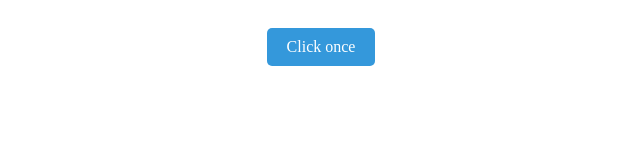
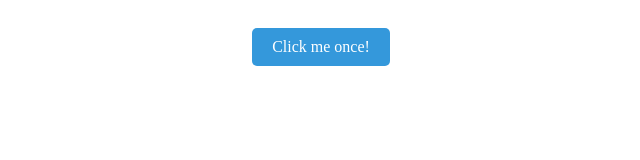
Before and after one commit to techie-bro/techie-bro.github.io, a plain HTML site: page index.html in a window 1280 px wide. Shown: the whole page, without its empty margins (319-959 px from the left). Drawn offline with Linux system fonts and the light colour scheme.

Commit message:
Add files via upload

```diff
--- a/index.html
+++ b/index.html
@@ -25,7 +25,7 @@
   </head>
   <body>
     <div class="container">
-      <a href="https://www.google.com" class="button">Click  once</a>
+      <a href="https://www.google.com" class="button">Click me once!</a>
     </div>
   </body>
 </html>
```
